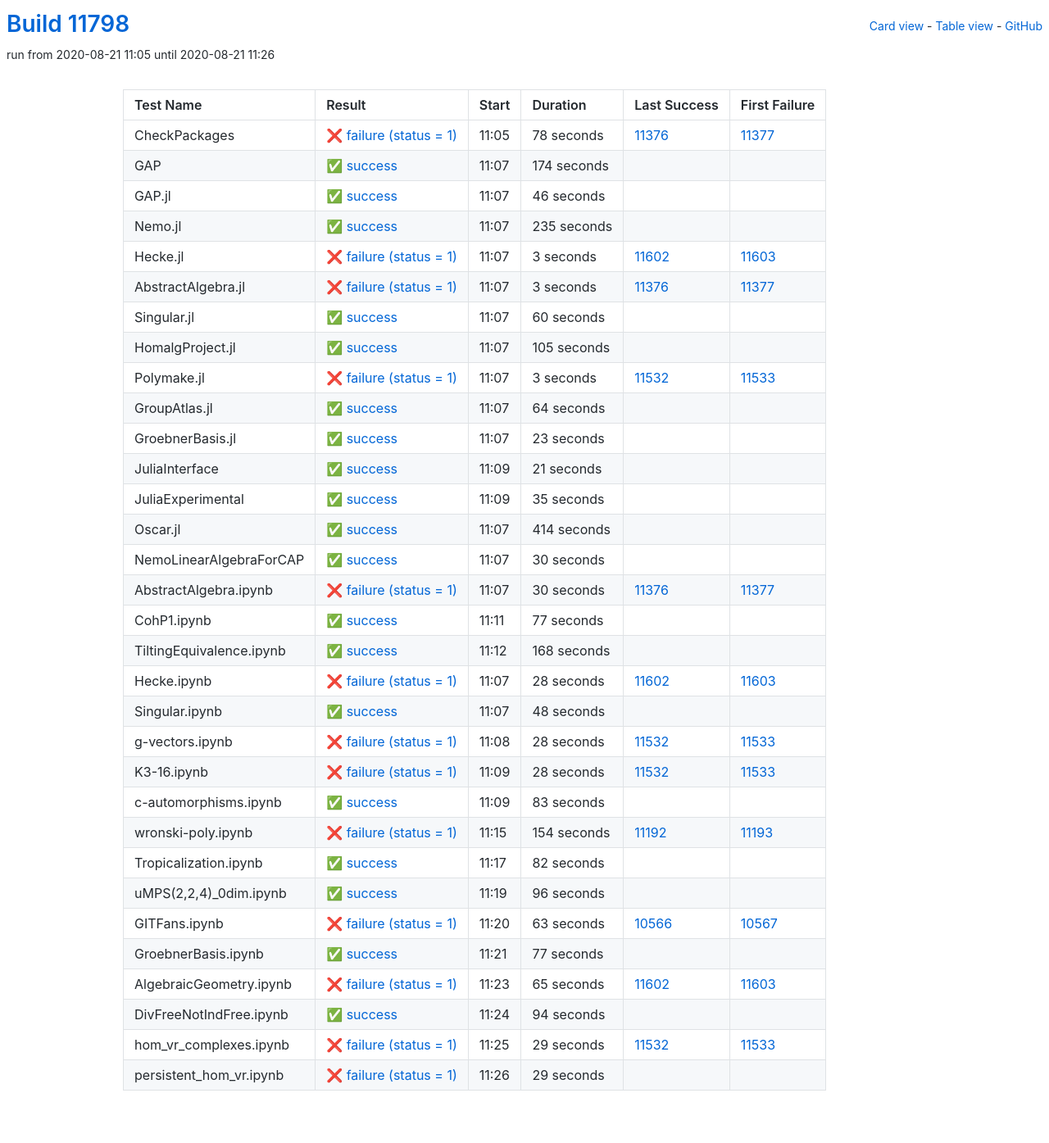
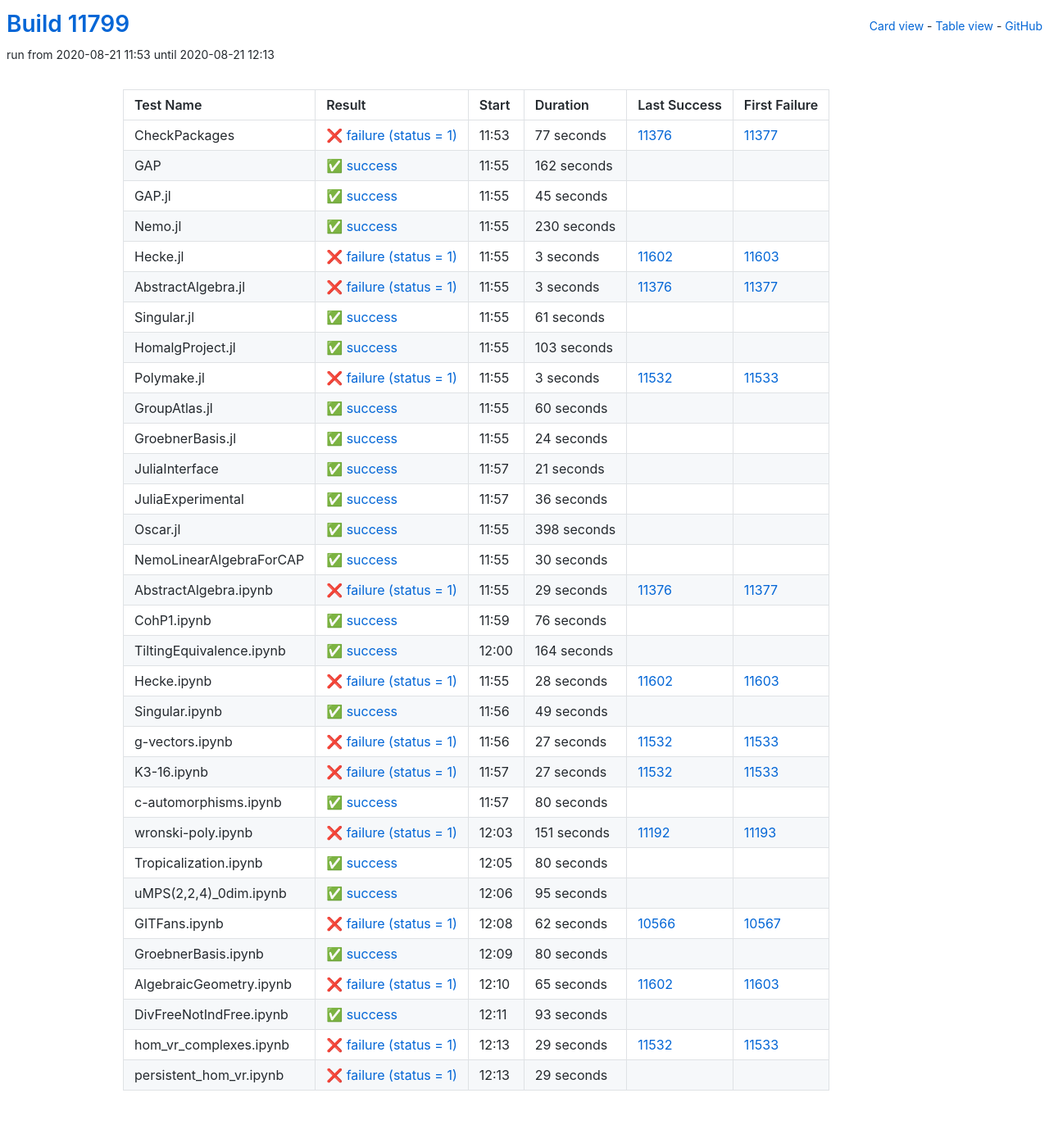
Before and after one commit to oscar-system/oscar-ci-status, a Jekyll site: the page built from table.html, in a window 1280 px wide. Shown: the whole page at 82% size. Built offline with Jekyll 4.4.1, drawn with Linux system fonts in a browser that asks for light colours.

Commit message:
Build #11799

```diff
--- a/_data/ci.yml
+++ b/_data/ci.yml
@@ -1,6 +1,6 @@
 ---
-build: 11798
-build_url: https://oscarci.mathematik.uni-kl.de/job/oscar/11798/
+build: 11799
+build_url: https://oscarci.mathematik.uni-kl.de/job/oscar/11799/
 job: oscar
 organization: oscar-system
 repo: oscar-ci-status
@@ -8,56 +8,56 @@
 tests:
 - name: CheckPackages
   id: checkpackages
-  log: https://oscarci.mathematik.uni-kl.de/job/oscar/11798/artifact/logs/build-11798/CheckPackages.log
-  start: 2020-08-21 11:05
+  log: https://oscarci.mathematik.uni-kl.de/job/oscar/11799/artifact/logs/build-11799/CheckPackages.log
+  start: 2020-08-21 11:53
   success: false
   exitcode: 1
   status: failure
-  duration: 78
+  duration: 77
   last_success: 11376
   last_success_url: https://oscarci.mathematik.uni-kl.de/job/oscar/11376/
   first_failure: 11377
   first_failure_url: https://oscarci.mathematik.uni-kl.de/job/oscar/11377/
 - name: GAP
   id: gap
-  log: https://oscarci.mathematik.uni-kl.de/job/oscar/11798/artifact/logs/build-11798/GAP.log
-  start: 2020-08-21 11:07
+  log: https://oscarci.mathematik.uni-kl.de/job/oscar/11799/artifact/logs/build-11799/GAP.log
+  start: 2020-08-21 11:55
   success: true
   exitcode: 0
   status: success
-  duration: 174
+  duration: 162
   last_success: false
   last_success_url:
   first_failure: false
   first_failure_url:
 - name: GAP.jl
   id: gap-jl
-  log: https://oscarci.mathematik.uni-kl.de/job/oscar/11798/artifact/logs/build-11798/GAP.jl.log
-  start: 2020-08-21 11:07
+  log: https://oscarci.mathematik.uni-kl.de/job/oscar/11799/artifact/logs/build-11799/GAP.jl.log
+  start: 2020-08-21 11:55
   success: true
   exitcode: 0
   status: success
-  duration: 46
+  duration: 45
   last_success: false
   last_success_url:
   first_failure: false
   first_failure_url:
 - name: Nemo.jl
   id: nemo-jl
-  log: https://oscarci.mathematik.uni-kl.de/job/oscar/11798/artifact/logs/build-11798/Nemo.jl.log
-  start: 2020-08-21 11:07
+  log: https://oscarci.mathematik.uni-kl.de/job/oscar/11799/artifact/logs/build-11799/Nemo.jl.log
+  start: 2020-08-21 11:55
   success: true
   exitcode: 0
   status: success
-  duration: 235
+  duration: 230
   last_success: false
   last_success_url:
   first_failure: false
   first_failure_url:
 - name: Hecke.jl
   id: hecke-jl
-  log: https://oscarci.mathematik.uni-kl.de/job/oscar/11798/artifact/logs/build-11798/Hecke.jl.log
-  start: 2020-08-21 11:07
+  log: https://oscarci.mathematik.uni-kl.de/job/oscar/11799/artifact/logs/build-11799/Hecke.jl.log
+  start: 2020-08-21 11:55
   success: false
   exitcode: 1
   status: failure
@@ -68,8 +68,8 @@
   first_failure_url: https://oscarci.mathematik.uni-kl.de/job/oscar/11603/
 - name: AbstractAlgebra.jl
   id: abstractalgebra-jl
-  log: https://oscarci.mathematik.uni-kl.de/job/oscar/11798/artifact/logs/build-11798/AbstractAlgebra.jl.log
-  start: 2020-08-21 11:07
+  log: https://oscarci.mathematik.uni-kl.de/job/oscar/11799/artifact/logs/build-11799/AbstractAlgebra.jl.log
+  start: 2020-08-21 11:55
   success: false
   exitcode: 1
   status: failure
@@ -80,32 +80,32 @@
   first_failure_url: https://oscarci.mathematik.uni-kl.de/job/oscar/11377/
 - name: Singular.jl
   id: singular-jl
-  log: https://oscarci.mathematik.uni-kl.de/job/oscar/11798/artifact/logs/build-11798/Singular.jl.log
-  start: 2020-08-21 11:07
+  log: https://oscarci.mathematik.uni-kl.de/job/oscar/11799/artifact/logs/build-11799/Singular.jl.log
+  start: 2020-08-21 11:55
   success: true
   exitcode: 0
   status: success
-  duration: 60
+  duration: 61
   last_success: false
   last_success_url:
   first_failure: false
   first_failure_url:
 - name: HomalgProject.jl
   id: homalgproject-jl
-  log: https://oscarci.mathematik.uni-kl.de/job/oscar/11798/artifact/logs/build-11798/HomalgProject.jl.log
-  start: 2020-08-21 11:07
+  log: https://oscarci.mathematik.uni-kl.de/job/oscar/11799/artifact/logs/build-11799/HomalgProject.jl.log
+  start: 2020-08-21 11:55
   success: true
   exitcode: 0
   status: success
-  duration: 105
+  duration: 103
   last_success: false
   last_success_url:
   first_failure: false
   first_failure_url:
 - name: Polymake.jl
   id: polymake-jl
-  log: https://oscarci.mathematik.uni-kl.de/job/oscar/11798/artifact/logs/build-11798/Polymake.jl.log
-  start: 2020-08-21 11:07
+  log: https://oscarci.mathematik.uni-kl.de/job/oscar/11799/artifact/logs/build-11799/Polymake.jl.log
+  start: 2020-08-21 11:55
   success: false
   exitcode: 1
   status: failure
@@ -116,32 +116,32 @@
   first_failure_url: https://oscarci.mathematik.uni-kl.de/job/oscar/11533/
 - name: GroupAtlas.jl
   id: groupatlas-jl
-  log: https://oscarci.mathematik.uni-kl.de/job/oscar/11798/artifact/logs/build-11798/GroupAtlas.jl.log
-  start: 2020-08-21 11:07
+  log: https://oscarci.mathematik.uni-kl.de/job/oscar/11799/artifact/logs/build-11799/GroupAtlas.jl.log
+  start: 2020-08-21 11:55
   success: true
   exitcode: 0
   status: success
-  duration: 64
+  duration: 60
   last_success: false
   last_success_url:
   first_failure: false
   first_failure_url:
 - name: GroebnerBasis.jl
   id: groebnerbasis-jl
-  log: https://oscarci.mathematik.uni-kl.de/job/oscar/11798/artifact/logs/build-11798/GroebnerBasis.jl.log
-  start: 2020-08-21 11:07
+  log: https://oscarci.mathematik.uni-kl.de/job/oscar/11799/artifact/logs/build-11799/GroebnerBasis.jl.log
+  start: 2020-08-21 11:55
   success: true
   exitcode: 0
   status: success
-  duration: 23
+  duration: 24
   last_success: false
   last_success_url:
   first_failure: false
   first_failure_url:
 - name: JuliaInterface
   id: juliainterface
-  log: https://oscarci.mathematik.uni-kl.de/job/oscar/11798/artifact/logs/build-11798/JuliaInterface.log
-  start: 2020-08-21 11:09
+  log: https://oscarci.mathematik.uni-kl.de/job/oscar/11799/artifact/logs/build-11799/JuliaInterface.log
+  start: 2020-08-21 11:57
   success: true
   exitcode: 0
   status: success
@@ -152,32 +152,32 @@
   first_failure_url:
 - name: JuliaExperimental
   id: juliaexperimental
-  log: https://oscarci.mathematik.uni-kl.de/job/oscar/11798/artifact/logs/build-11798/JuliaExperimental.log
-  start: 2020-08-21 11:09
+  log: https://oscarci.mathematik.uni-kl.de/job/oscar/11799/artifact/logs/build-11799/JuliaExperimental.log
+  start: 2020-08-21 11:57
   success: true
   exitcode: 0
   status: success
-  duration: 35
+  duration: 36
   last_success: false
   last_success_url:
   first_failure: false
   first_failure_url:
 - name: Oscar.jl
   id: oscar-jl
-  log: https://oscarci.mathematik.uni-kl.de/job/oscar/11798/artifact/logs/build-11798/Oscar.jl.log
-  start: 2020-08-21 11:07
+  log: https://oscarci.mathematik.uni-kl.de/job/oscar/11799/artifact/logs/build-11799/Oscar.jl.log
+  start: 2020-08-21 11:55
   success: true
   exitcode: 0
   status: success
-  duration: 414
+  duration: 398
   last_success: false
   last_success_url:
   first_failure: false
   first_failure_url:
 - name: NemoLinearAlgebraForCAP
   id: nemolinearalgebraforcap
-  log: https://oscarci.mathematik.uni-kl.de/job/oscar/11798/artifact/logs/build-11798/NemoLinearAlgebraForCAP.log
-  start: 2020-08-21 11:07
+  log: https://oscarci.mathematik.uni-kl.de/job/oscar/11799/artifact/logs/build-11799/NemoLinearAlgebraForCAP.log
+  start: 2020-08-21 11:55
   success: true
   exitcode: 0
   status: success
@@ -188,44 +188,44 @@
   first_failure_url:
 - name: AbstractAlgebra.ipynb
   id: abstractalgebra-ipynb
-  log: https://oscarci.mathematik.uni-kl.de/job/oscar/11798/artifact/logs/build-11798/AbstractAlgebra.ipynb.log
-  start: 2020-08-21 11:07
+  log: https://oscarci.mathematik.uni-kl.de/job/oscar/11799/artifact/logs/build-11799/AbstractAlgebra.ipynb.log
+  start: 2020-08-21 11:55
   success: false
   exitcode: 1
   status: failure
-  duration: 30
+  duration: 29
   last_success: 11376
   last_success_url: https://oscarci.mathematik.uni-kl.de/job/oscar/11376/
   first_failure: 11377
   first_failure_url: https://oscarci.mathematik.uni-kl.de/job/oscar/11377/
 - name: CohP1.ipynb
   id: cohp1-ipynb
-  log: https://oscarci.mathematik.uni-kl.de/job/oscar/11798/artifact/logs/build-11798/CohP1.ipynb.log
-  start: 2020-08-21 11:11
+  log: https://oscarci.mathematik.uni-kl.de/job/oscar/11799/artifact/logs/build-11799/CohP1.ipynb.log
+  start: 2020-08-21 11:59
   success: true
   exitcode: 0
   status: success
-  duration: 77
+  duration: 76
   last_success: false
   last_success_url:
   first_failure: false
   first_failure_url:
 - name: TiltingEquivalence.ipynb
   id: tiltingequivalence-ipynb
-  log: https://oscarci.mathematik.uni-kl.de/job/oscar/11798/artifact/logs/build-11798/TiltingEquivalence.ipynb.log
-  start: 2020-08-21 11:12
+  log: https://oscarci.mathematik.uni-kl.de/job/oscar/11799/artifact/logs/build-11799/TiltingEquivalence.ipynb.log
+  start: 2020-08-21 12:00
   success: true
   exitcode: 0
   status: success
-  duration: 168
+  duration: 164
   last_success: false
   last_success_url:
   first_failure: false
   first_failure_url:
 - name: Hecke.ipynb
   id: hecke-ipynb
-  log: https://oscarci.mathematik.uni-kl.de/job/oscar/11798/artifact/logs/build-11798/Hecke.ipynb.log
-  start: 2020-08-21 11:07
+  log: https://oscarci.mathematik.uni-kl.de/job/oscar/11799/artifact/logs/build-11799/Hecke.ipynb.log
+  start: 2020-08-21 11:55
   success: false
   exitcode: 1
   status: failure
@@ -236,116 +236,116 @@
   first_failure_url: https://oscarci.mathematik.uni-kl.de/job/oscar/11603/
 - name: Singular.ipynb
   id: singular-ipynb
-  log: https://oscarci.mathematik.uni-kl.de/job/oscar/11798/artifact/logs/build-11798/Singular.ipynb.log
-  start: 2020-08-21 11:07
+  log: https://oscarci.mathematik.uni-kl.de/job/oscar/11799/artifact/logs/build-11799/Singular.ipynb.log
+  start: 2020-08-21 11:56
   success: true
   exitcode: 0
   status: success
-  duration: 48
+  duration: 49
   last_success: false
   last_success_url:
   first_failure: false
   first_failure_url:
 - name: g-vectors.ipynb
   id: g-vectors-ipynb
-  log: https://oscarci.mathematik.uni-kl.de/job/oscar/11798/artifact/logs/build-11798/g-vectors.ipynb.log
-  start: 2020-08-21 11:08
+  log: https://oscarci.mathematik.uni-kl.de/job/oscar/11799/artifact/logs/build-11799/g-vectors.ipynb.log
+  start: 2020-08-21 11:56
   success: false
   exitcode: 1
   status: failure
-  duration: 28
+  duration: 27
   last_success: 11532
   last_success_url: https://oscarci.mathematik.uni-kl.de/job/oscar/11532/
   first_failure: 11533
   first_failure_url: https://oscarci.mathematik.uni-kl.de/job/oscar/11533/
 - name: K3-16.ipynb
   id: k3-16-ipynb
-  log: https://oscarci.mathematik.uni-kl.de/job/oscar/11798/artifact/logs/build-11798/K3-16.ipynb.log
-  start: 2020-08-21 11:09
+  log: https://oscarci.mathematik.uni-kl.de/job/oscar/11799/artifact/logs/build-11799/K3-16.ipynb.log
+  start: 2020-08-21 11:57
   success: false
   exitcode: 1
   status: failure
-  duration: 28
+  duration: 27
   last_success: 11532
   last_success_url: https://oscarci.mathematik.uni-kl.de/job/oscar/11532/
   first_failure: 11533
   first_failure_url: https://oscarci.mathematik.uni-kl.de/job/oscar/11533/
 - name: c-automorphisms.ipynb
   id: c-automorphisms-ipynb
-  log: https://oscarci.mathematik.uni-kl.de/job/oscar/11798/artifact/logs/build-11798/c-automorphisms.ipynb.log
-  start: 2020-08-21 11:09
+  log: https://oscarci.mathematik.uni-kl.de/job/oscar/11799/artifact/logs/build-11799/c-automorphisms.ipynb.log
+  start: 2020-08-21 11:57
   success: true
   exitcode: 0
   status: success
-  duration: 83
+  duration: 80
   last_success: false
   last_success_url:
   first_failure: false
   first_failure_url:
 - name: wronski-poly.ipynb
   id: wronski-poly-ipynb
-  log: https://oscarci.mathematik.uni-kl.de/job/oscar/11798/artifact/logs/build-11798/wronski-poly.ipynb.log
-  start: 2020-08-21 11:15
+  log: https://oscarci.mathematik.uni-kl.de/job/oscar/11799/artifact/logs/build-11799/wronski-poly.ipynb.log
+  start: 2020-08-21 12:03
   success: false
   exitcode: 1
   status: failure
-  duration: 154
+  duration: 151
   last_success: 11192
   last_success_url: https://oscarci.mathematik.uni-kl.de/job/oscar/11192/
   first_failure: 11193
   first_failure_url: https://oscarci.mathematik.uni-kl.de/job/oscar/11193/
 - name: Tropicalization.ipynb
   id: tropicalization-ipynb
-  log: https://oscarci.mathematik.uni-kl.de/job/oscar/11798/artifact/logs/build-11798/Tropicalization.ipynb.log
-  start: 2020-08-21 11:17
+  log: https://oscarci.mathematik.uni-kl.de/job/oscar/11799/artifact/logs/build-11799/Tropicalization.ipynb.log
+  start: 2020-08-21 12:05
   success: true
   exitcode: 0
   status: success
-  duration: 82
+  duration: 80
   last_success: false
   last_success_url:
   first_failure: false
   first_failure_url:
 - name: uMPS(2,2,4)_0dim.ipynb
   id: umps-2-2-4-0dim-ipynb
-  log: https://oscarci.mathematik.uni-kl.de/job/oscar/11798/artifact/logs/build-11798/uMPS-2-2-4-_0dim.ipynb.log
-  start: 2020-08-21 11:19
+  log: https://oscarci.mathematik.uni-kl.de/job/oscar/11799/artifact/logs/build-11799/uMPS-2-2-4-_0dim.ipynb.log
+  start: 2020-08-21 12:06
   success: true
   exitcode: 0
   status: success
-  duration: 96
+  duration: 95
   last_success: false
   last_success_url:
   first_failure: false
   first_failure_url:
 - name: GITFans.ipynb
   id: gitfans-ipynb
-  log: https://oscarci.mathematik.uni-kl.de/job/oscar/11798/artifact/logs/build-11798/GITFans.ipynb.log
-  start: 2020-08-21 11:20
+  log: https://oscarci.mathematik.uni-kl.de/job/oscar/11799/artifact/logs/build-11799/GITFans.ipynb.log
+  start: 2020-08-21 12:08
   success: false
   exitcode: 1
   status: failure
-  duration: 63
+  duration: 62
   last_success: 10566
   last_success_url: https://oscarci.mathematik.uni-kl.de/job/oscar/10566/
   first_failure: 10567
   first_failure_url: https://oscarci.mathematik.uni-kl.de/job/oscar/10567/
 - name: GroebnerBasis.ipynb
   id: groebnerbasis-ipynb
-  log: https://oscarci.mathematik.uni-kl.de/job/oscar/11798/artifact/logs/build-11798/GroebnerBasis.ipynb.log
-  start: 2020-08-21 11:21
+  log: https://oscarci.mathematik.uni-kl.de/job/oscar/11799/artifact/logs/build-11799/GroebnerBasis.ipynb.log
+  start: 2020-08-21 12:09
   success: true
   exitcode: 0
   status: success
-  duration: 77
+  duration: 80
   last_success: false
   last_success_url:
   first_failure: false
   first_failure_url:
 - name: AlgebraicGeometry.ipynb
   id: algebraicgeometry-ipynb
-  log: https://oscarci.mathematik.uni-kl.de/job/oscar/11798/artifact/logs/build-11798/AlgebraicGeometry.ipynb.log
-  start: 2020-08-21 11:23
+  log: https://oscarci.mathematik.uni-kl.de/job/oscar/11799/artifact/logs/build-11799/AlgebraicGeometry.ipynb.log
+  start: 2020-08-21 12:10
   success: false
   exitcode: 1
   status: failure
@@ -356,20 +356,20 @@
   first_failure_url: https://oscarci.mathematik.uni-kl.de/job/oscar/11603/
 - name: DivFreeNotIndFree.ipynb
   id: divfreenotindfree-ipynb
-  log: https://oscarci.mathematik.uni-kl.de/job/oscar/11798/artifact/logs/build-11798/DivFreeNotIndFree.ipynb.log
-  start: 2020-08-21 11:24
+  log: https://oscarci.mathematik.uni-kl.de/job/oscar/11799/artifact/logs/build-11799/DivFreeNotIndFree.ipynb.log
+  start: 2020-08-21 12:11
   success: true
   exitcode: 0
   status: success
-  duration: 94
+  duration: 93
   last_success: false
   last_success_url:
   first_failure: false
   first_failure_url:
 - name: hom_vr_complexes.ipynb
   id: hom-vr-complexes-ipynb
-  log: https://oscarci.mathematik.uni-kl.de/job/oscar/11798/artifact/logs/build-11798/hom_vr_complexes.ipynb.log
-  start: 2020-08-21 11:25
+  log: https://oscarci.mathematik.uni-kl.de/job/oscar/11799/artifact/logs/build-11799/hom_vr_complexes.ipynb.log
+  start: 2020-08-21 12:13
   success: false
   exitcode: 1
   status: failure
@@ -380,8 +380,8 @@
   first_failure_url: https://oscarci.mathematik.uni-kl.de/job/oscar/11533/
 - name: persistent_hom_vr.ipynb
   id: persistent-hom-vr-ipynb
-  log: https://oscarci.mathematik.uni-kl.de/job/oscar/11798/artifact/logs/build-11798/persistent_hom_vr.ipynb.log
-  start: 2020-08-21 11:26
+  log: https://oscarci.mathematik.uni-kl.de/job/oscar/11799/artifact/logs/build-11799/persistent_hom_vr.ipynb.log
+  start: 2020-08-21 12:13
   success: false
   exitcode: 1
   status: failure
```
Also changed, not shown: README.md.
